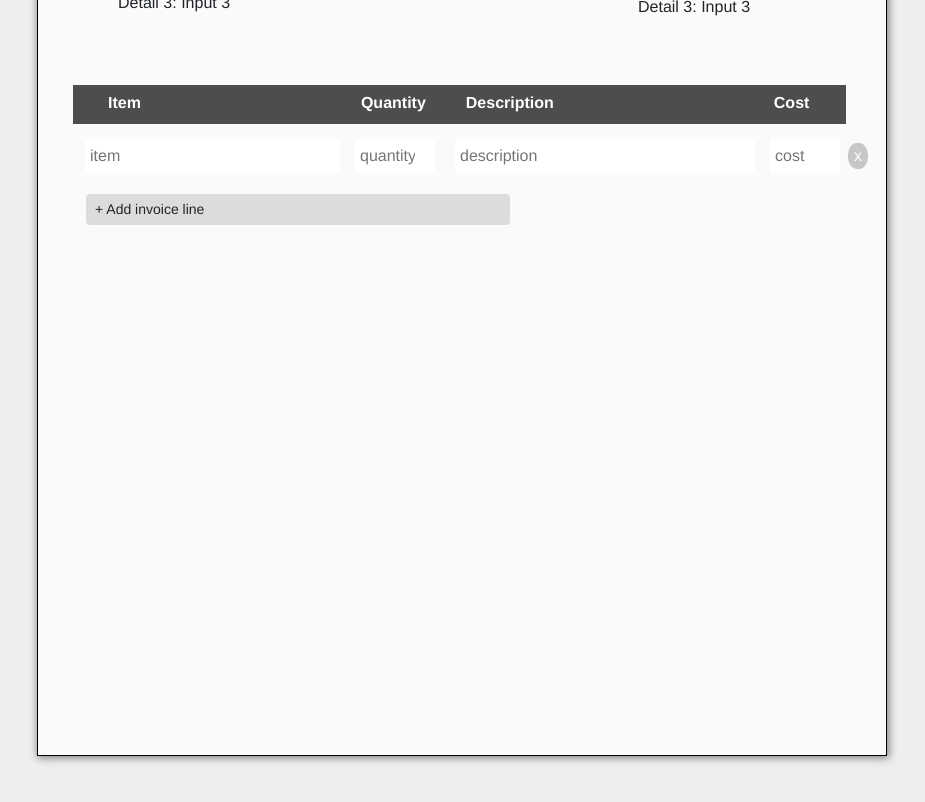
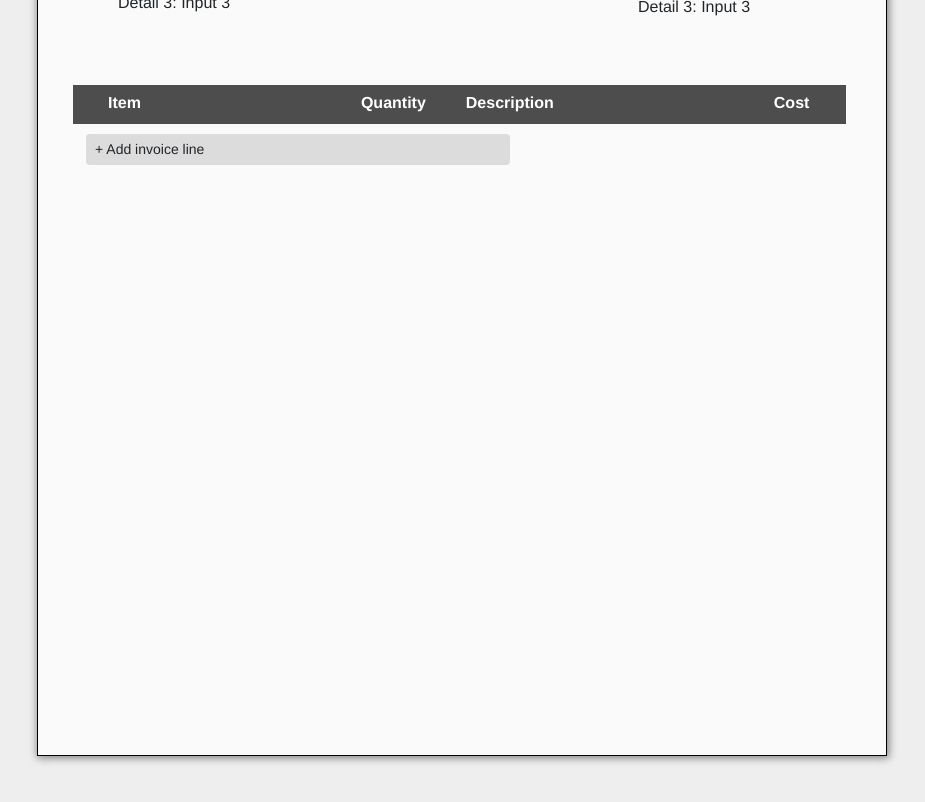
Before and after one commit to MysticalFire1315/SENG2021-frontend, a React (Vite) app: page / in a window 1280 px wide. Shown: the part 2720-3522 px from the top of the page, without its empty margins (178-1103 px from the left). Built offline with nearby package versions, Linux system fonts and the light colour scheme.

Commit message:
tried debugging add and remove items

```diff
--- a/src/components/MainComponent/Invoice/Invoice.jsx
+++ b/src/components/MainComponent/Invoice/Invoice.jsx
@@ -3,17 +3,19 @@ import InvoiceItem from "./InvoiceItem";
 import { v4 as uuidv4 } from 'uuid';
 const Invoice = () => {
     const [itemIds, setItemIds] = useState([]);
-    const [items, setItems] = useState([<InvoiceItem key={0} id={0} />]);
+    const [items, setItems] = useState([]);
     const handleAddItem = (e) => {
         e.preventDefault();
         const itemId = uuidv4();
         setItemIds([...itemIds, itemId]);
         setItems([...items, <InvoiceItem key={itemId} id={itemId} onRemove={handleRemoveItem} />]);
+        console.log(itemIds);
     };
     const handleRemoveItem = (id) => {
-        if (items.length <= 1) {
+        if (items.length == 0) {
             return;
         }
+        console.log(itemIds);
         const updatedItemIds = itemIds.filter(itemId => itemId !== id);
         setItemIds(updatedItemIds);
         const updatedItems = items.filter(item => item.props.id !== id);
```
